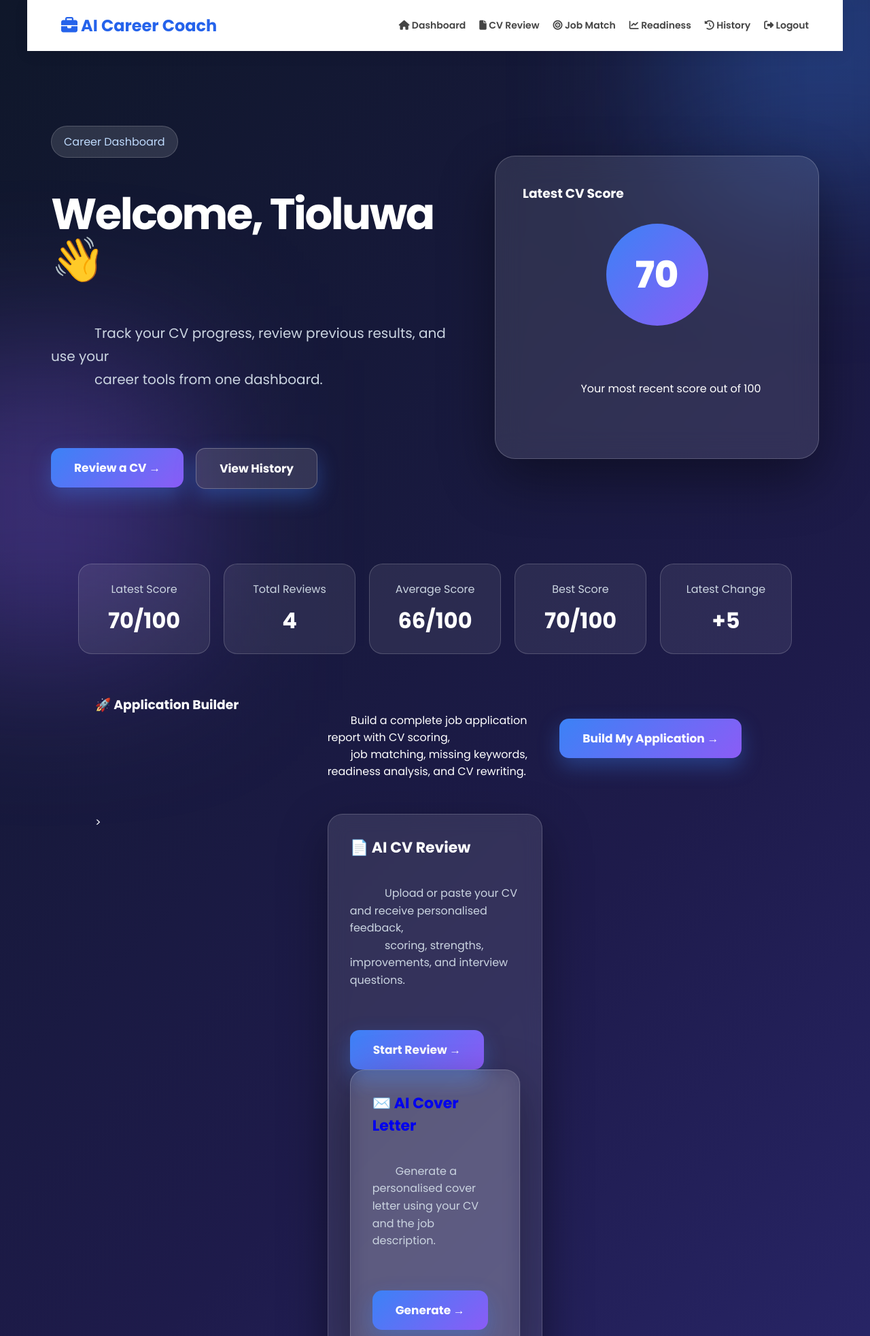
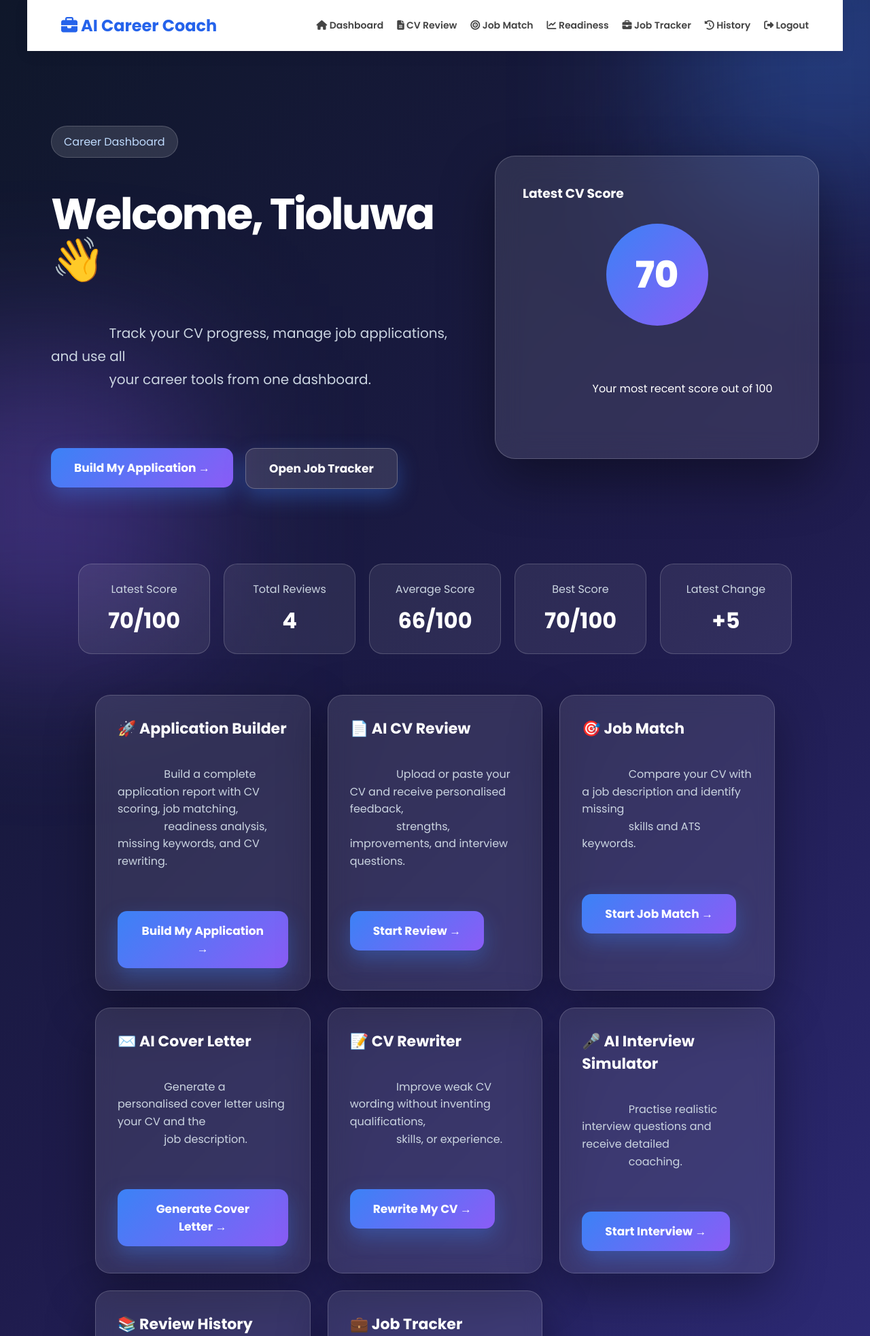
Before and after one commit to TioTech-code/career-coach-ai, a Flask app: page /dashboard in a window 1280 px wide. Shown: the top 1965 px of the page at 68% size. Run offline with Flask 3, Linux system fonts and the light colour scheme; a user stored in the database is signed in; some libraries are stand-ins or nearby versions.

Commit message:
Replace broken dashboard and add Job Tracker

```diff
--- a/templates/dashboard.html
+++ b/templates/dashboard.html
@@ -7,12 +7,17 @@
 
     <link rel="preconnect" href="https://fonts.googleapis.com">
     <link rel="preconnect" href="https://fonts.gstatic.com" crossorigin>
+
     <link
-        href="https://fonts.googleapis.com/css2?family=Poppins:wght@300;400;600;700;800&display=swap"
+        href="https://fonts.googleapis.com/css2?family=Poppins:wght@300;400;500;600;700;800&display=swap"
         rel="stylesheet"
     >
-<link rel="stylesheet"
-href="https://cdnjs.cloudflare.com/ajax/libs/font-awesome/6.7.2/css/all.min.css">
+
+    <link
+        rel="stylesheet"
+        href="https://cdnjs.cloudflare.com/ajax/libs/font-awesome/6.7.2/css/all.min.css"
+    >
+
     <link
         rel="stylesheet"
         href="{{ url_for('static', filename='style.css') }}"
@@ -22,21 +27,19 @@ href="https://cdnjs.cloudflare.com/ajax/libs/font-awesome/6.7.2/css/all.min.css"
 <body>
 
 <nav class="navbar">
-
     <div class="logo">
         <i class="fa-solid fa-briefcase"></i>
         AI Career Coach
     </div>
 
     <div class="nav-links">
-
         <a href="/dashboard">
             <i class="fa-solid fa-house"></i>
             Dashboard
         </a>
 
         <a href="/cv-review">
-            <i class="fa-solid fa-file"></i>
+            <i class="fa-solid fa-file-lines"></i>
             CV Review
         </a>
 
@@ -50,6 +53,11 @@ href="https://cdnjs.cloudflare.com/ajax/libs/font-awesome/6.7.2/css/all.min.css"
             Readiness
         </a>
 
+        <a href="/jobs">
+            <i class="fa-solid fa-briefcase"></i>
+            Job Tracker
+        </a>
+
         <a href="/history">
             <i class="fa-solid fa-clock-rotate-left"></i>
             History
@@ -59,10 +67,10 @@ href="https://cdnjs.cloudflare.com/ajax/libs/font-awesome/6.7.2/css/all.min.css"
             <i class="fa-solid fa-right-from-bracket"></i>
             Logout
         </a>
+    </div>
+</nav>
 
-    </div>
-
-</nav>
+<main>
 
     <section class="landing-hero">
         <div class="landing-left">
@@ -71,17 +79,19 @@ href="https://cdnjs.cloudflare.com/ajax/libs/font-awesome/6.7.2/css/all.min.css"
             <h1>Welcome, {{ user.name }} 👋</h1>
 
             <p>
-            Track your CV progress, review previous results, and use your
-            career tools from one dashboard.
+                Track your CV progress, manage job applications, and use all
+                your career tools from one dashboard.
             </p>
 
             <div class="hero-buttons">
-            <a href="/cv-review">
-                <button>Review a CV →</button>
+                <a href="/application-builder">
+                    <button>Build My Application →</button>
                 </a>
 
-            <a href="/history">
-                <button class="secondary-btn">View History</button>
+                <a href="/jobs">
+                    <button class="secondary-btn">
+                        Open Job Tracker
+                    </button>
                 </a>
             </div>
         </div>
@@ -113,7 +123,6 @@ href="https://cdnjs.cloudflare.com/ajax/libs/font-awesome/6.7.2/css/all.min.css"
 
         <div class="stat-card">
             <p>Latest Score</p>
-
             <h2>
                 {% if latest_score is not none %}
                     {{ latest_score }}/100
@@ -130,7 +139,6 @@ href="https://cdnjs.cloudflare.com/ajax/libs/font-awesome/6.7.2/css/all.min.css"
 
         <div class="stat-card">
             <p>Average Score</p>
-
             <h2>
                 {% if average_score is not none %}
                     {{ average_score }}/100
@@ -142,7 +150,6 @@ href="https://cdnjs.cloudflare.com/ajax/libs/font-awesome/6.7.2/css/all.min.css"
 
         <div class="stat-card">
             <p>Best Score</p>
-
             <h2>
                 {% if best_score is not none %}
                     {{ best_score }}/100
@@ -154,7 +161,6 @@ href="https://cdnjs.cloudflare.com/ajax/libs/font-awesome/6.7.2/css/all.min.css"
 
         <div class="stat-card">
             <p>Latest Change</p>
-
             <h2>
                 {% if improvement is not none %}
                     {% if improvement > 0 %}
@@ -170,55 +176,91 @@ href="https://cdnjs.cloudflare.com/ajax/libs/font-awesome/6.7.2/css/all.min.css"
 
     </section>
 
-<section class="cards"
+    <section class="cards">
+
         <div class="card">
             <h3>🚀 Application Builder</h3>
 
             <p>
-        Build a complete job application report with CV scoring,
-        job matching, missing keywords, readiness analysis, and CV rewriting.
+                Build a complete application report with CV scoring, job matching,
+                readiness analysis, missing keywords, and CV rewriting.
             </p>
 
             <a href="/application-builder">
                 <button>Build My Application →</button>
             </a>
-</div>>
+        </div>
 
         <div class="card">
             <h3>📄 AI CV Review</h3>
 
             <p>
                 Upload or paste your CV and receive personalised feedback,
-            scoring, strengths, improvements, and interview questions.
+                strengths, improvements, and interview questions.
             </p>
 
             <a href="/cv-review">
                 <button>Start Review →</button>
+            </a>
+        </div>
+
         <div class="card">
+            <h3>🎯 Job Match</h3>
 
+            <p>
+                Compare your CV with a job description and identify missing
+                skills and ATS keywords.
+            </p>
+
+            <a href="/job-match">
+                <button>Start Job Match →</button>
+            </a>
+        </div>
+
+        <div class="card">
             <h3>✉️ AI Cover Letter</h3>
 
             <p>
-        Generate a personalised cover letter using your CV and the job description.
+                Generate a personalised cover letter using your CV and the
+                job description.
             </p>
 
             <a href="/cover-letter">
-        <button>Generate →</button>
-    </a>
-
-</div>
-
+                <button>Generate Cover Letter →</button>
             </a>
         </div>
 
-    </section>
+        <div class="card">
+            <h3>📝 CV Rewriter</h3>
+
+            <p>
+                Improve weak CV wording without inventing qualifications,
+                skills, or experience.
+            </p>
+
+            <a href="/rewrite">
+                <button>Rewrite My CV →</button>
+            </a>
+        </div>
+
+        <div class="card">
+            <h3>🎤 AI Interview Simulator</h3>
+
+            <p>
+                Practise realistic interview questions and receive detailed
+                coaching.
+            </p>
+
+            <a href="/interview">
+                <button>Start Interview →</button>
+            </a>
+        </div>
 
         <div class="card">
             <h3>📚 Review History</h3>
 
             <p>
-            View your saved CV reviews and track how your scores improve
-            over time.
+                View saved CV reviews and track how your scores improve over time.
             </p>
 
             <a href="/history">
@@ -227,34 +269,27 @@ href="https://cdnjs.cloudflare.com/ajax/libs/font-awesome/6.7.2/css/all.min.css"
         </div>
 
         <div class="card">
-        <h3>🎯 Job Match</h3>
+            <h3>💼 Job Tracker</h3>
 
             <p>
-            Compare your CV against a job description and identify missing
-            skills and keywords.
+                Save jobs and track them from saved to applied, interview,
+                offer, or rejection.
             </p>
 
-       <a href="/job-match">
-    <button>Start Job Match →</button>
+            <a href="/jobs">
+                <button>Open Job Tracker →</button>
             </a>
-    </div>
-
-    <div class="card">
-        <h3>✉️ Cover Letter Generator</h3>
-
-        <p>
-            Generate a tailored cover letter using your CV and the role
-            you are applying for.
-        </p>
-
-        <button disabled>Coming Soon</button>
         </div>
 
     </section>
 
+</main>
+
 <footer>
     <p>© 2026 AI Career Coach • Dashboard</p>
 </footer>
+
 <script src="{{ url_for('static', filename='script.js') }}"></script>
+
 </body>
 </html>
```
Lines whose indentation alone changed are shown as unchanged.
